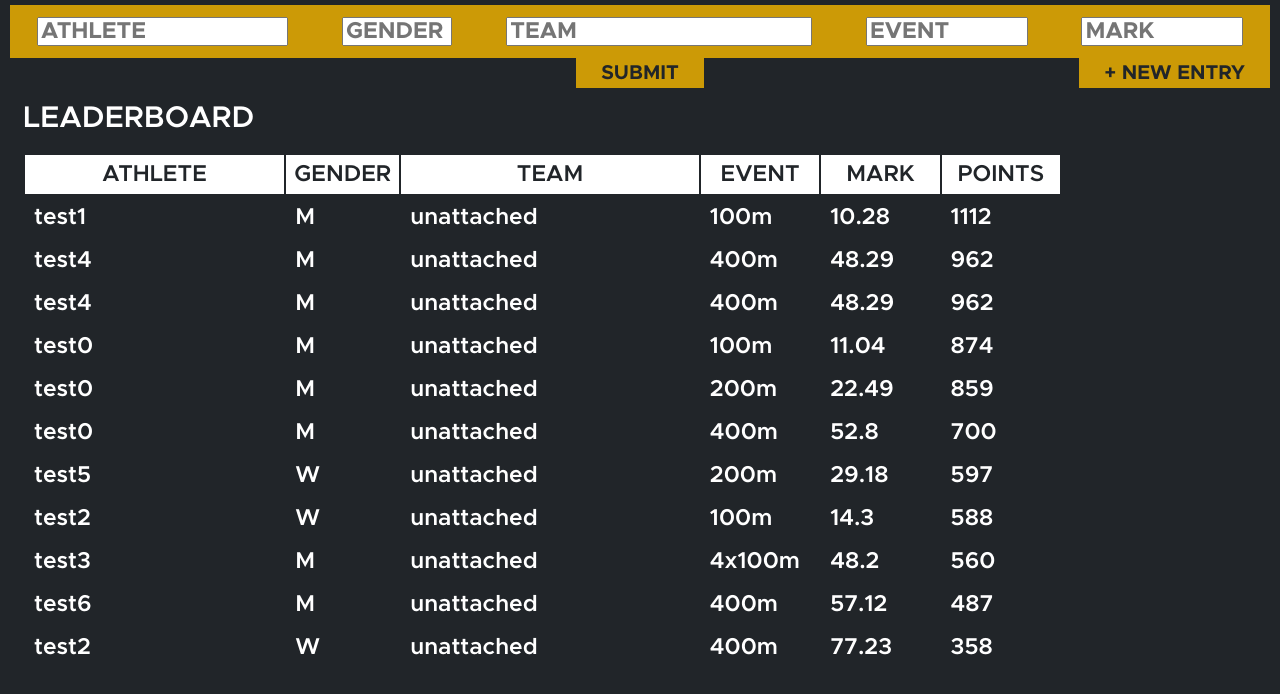
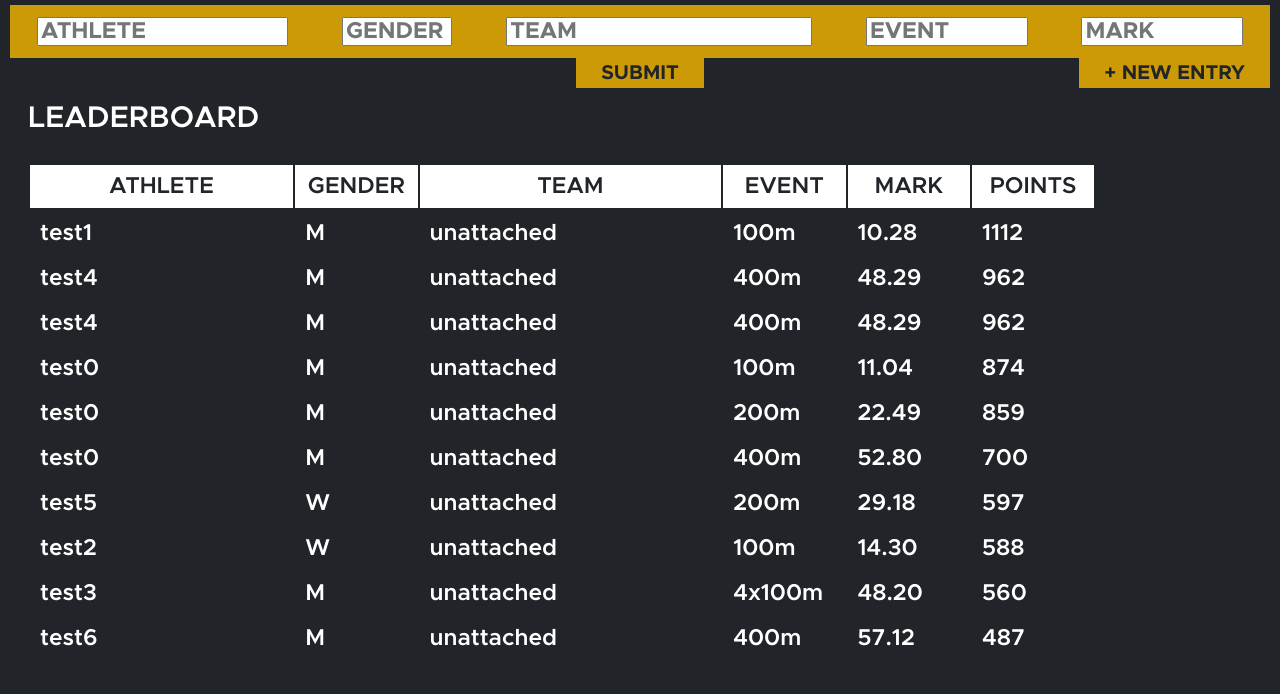
Before and after one commit to its-geoff/gold-medal-statistics, a Django app: page /scores/ in a window 1280 px wide. Shown: the part 75-769 px from the top of the page. Run offline with Django 4.2, Linux system fonts and the light colour scheme; data comes from the database, SQL or seed files in the repository; both versions use the stored data as it was after the commit.

Commit message:
added scrolling functionality to leaderboard

```diff
--- a/django/marks/models.py
+++ b/django/marks/models.py
@@ -30,7 +30,7 @@ class Mark(models.Model):
       return self.event
 
    def get_mark_text(self):
-      return self.mark
+      return f"{self.mark:.2f}"
 
    def get_points_text(self):
       return self.points
--- a/django/marks/static/gms/style.css
+++ b/django/marks/static/gms/style.css
@@ -89,34 +89,48 @@ li:hover:after {
 }
 
 /* scores */
-table,
-th,
-td {
+table {
+   display: block;
+   table-layout: fixed;
    border-collapse: collapse;
    padding: 10px;
    font-family: "Metropolis SemiBold";
    font-size: 23px;
-   margin-left: 15px;
+   margin-left: 10px;
+   height: 55vh;
+}
+
+thead {
+   display: block;
+}
+
+tbody {
+   display: block;
+   overflow: auto;
+   width: 100%;
+   height: 100%;
 }
 
 th {
    background-color: white;
    border: 2px solid;
+   padding: 10px;
    color: #212529;
    text-align: center;
-   padding: 8px;
-   width: 8vw;
 }
 
 td {
    border: 0px;
    text-align: left;
+   padding: 10px;
+   border: transparent 2px solid;
+   margin-left: 10px;
 }
 
 h1 {
    font-family: "Metropolis SemiBold";
    font-size: 30px;
-   margin-left: 15px;
+   margin-left: 20px;
 }
 
 p {
@@ -128,11 +142,15 @@ p {
 }
 
 .gender {
-   width: 5vw;
+   width: 8vw;
 }
 
 .team {
    width: 22vw;
+}
+
+.normal {
+   width: 8vw;
 }
 
 /* new_entry */
--- a/django/marks/templates/gms/scores.html
+++ b/django/marks/templates/gms/scores.html
@@ -24,24 +24,28 @@
    {% if leaderboard %}
    <h1>LEADERBOARD</h1>
    <table>
+      <thead>
          <tr>
             <th class="name">ATHLETE</th>
             <th class="gender">GENDER</th>
             <th class="team">TEAM</th>
-         <th>EVENT</th>
-         <th>MARK</th>
-         <th>POINTS</th>
+            <th class="normal">EVENT</th>
+            <th class="normal">MARK</th>
+            <th class="normal">POINTS</th>
          </tr>
+      </thead>
+      <tbody>
          {% for entry in leaderboard %}
          <tr>
-         <td>{{ entry.get_name_text }}</td>
-         <td>{{ entry.get_gender_text }}</td>
-         <td>{{ entry.get_team_text}}</td>
-         <td>{{ entry.get_event_text }}</td>
-         <td>{{ entry.get_mark_text }}</td>
-         <td>{{ entry.get_points_text }}</td>
+            <td class="name">{{ entry.get_name_text }}</td>
+            <td class="gender">{{ entry.get_gender_text }}</td>
+            <td class="team">{{ entry.get_team_text}}</td>
+            <td class="normal">{{ entry.get_event_text }}</td>
+            <td class="normal">{{ entry.get_mark_text }}</td>
+            <td class="normal">{{ entry.get_points_text }}</td>
          </tr>
          {% endfor %}
+      </tbody>
    </table>
    {% else %}
    <p>No entries are available.</p>
```
Also changed, not shown: django/db.sqlite3. Lines whose indentation alone changed are shown as unchanged.
